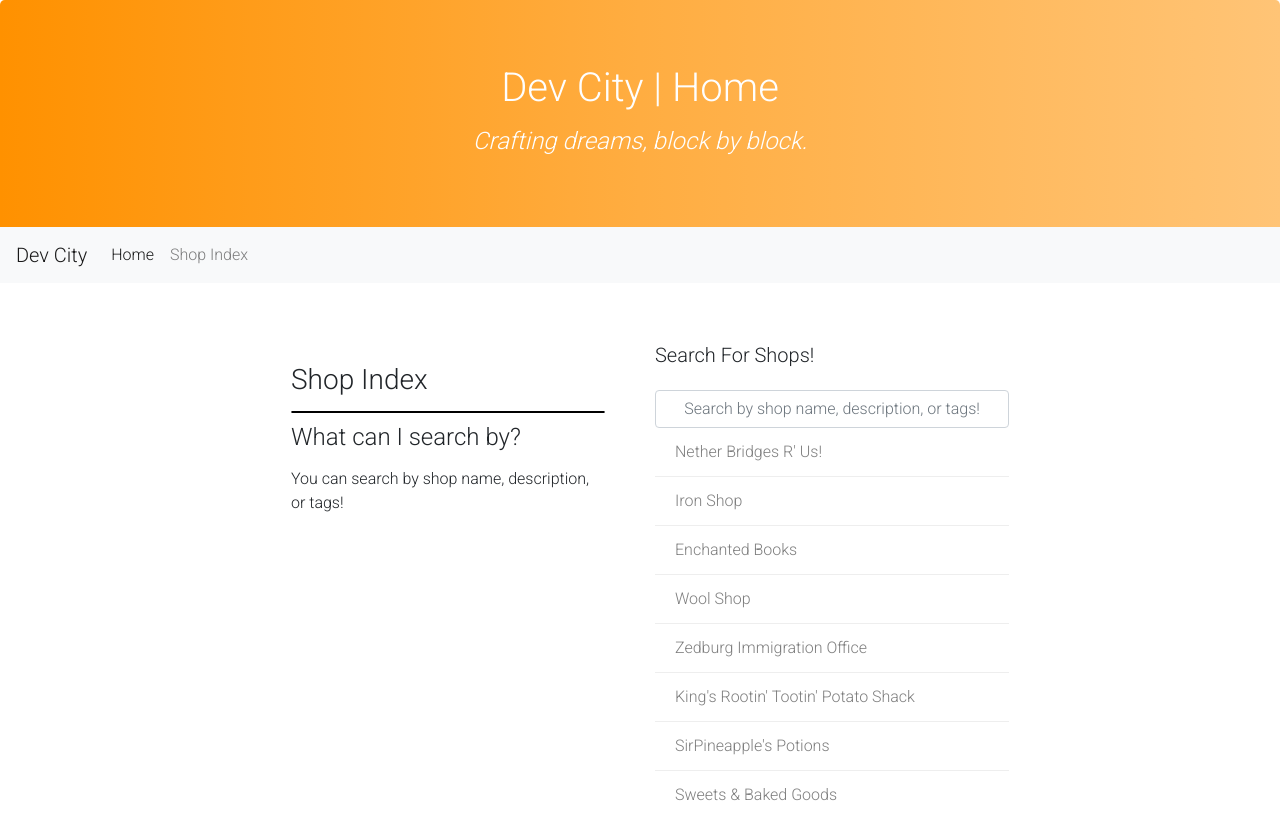
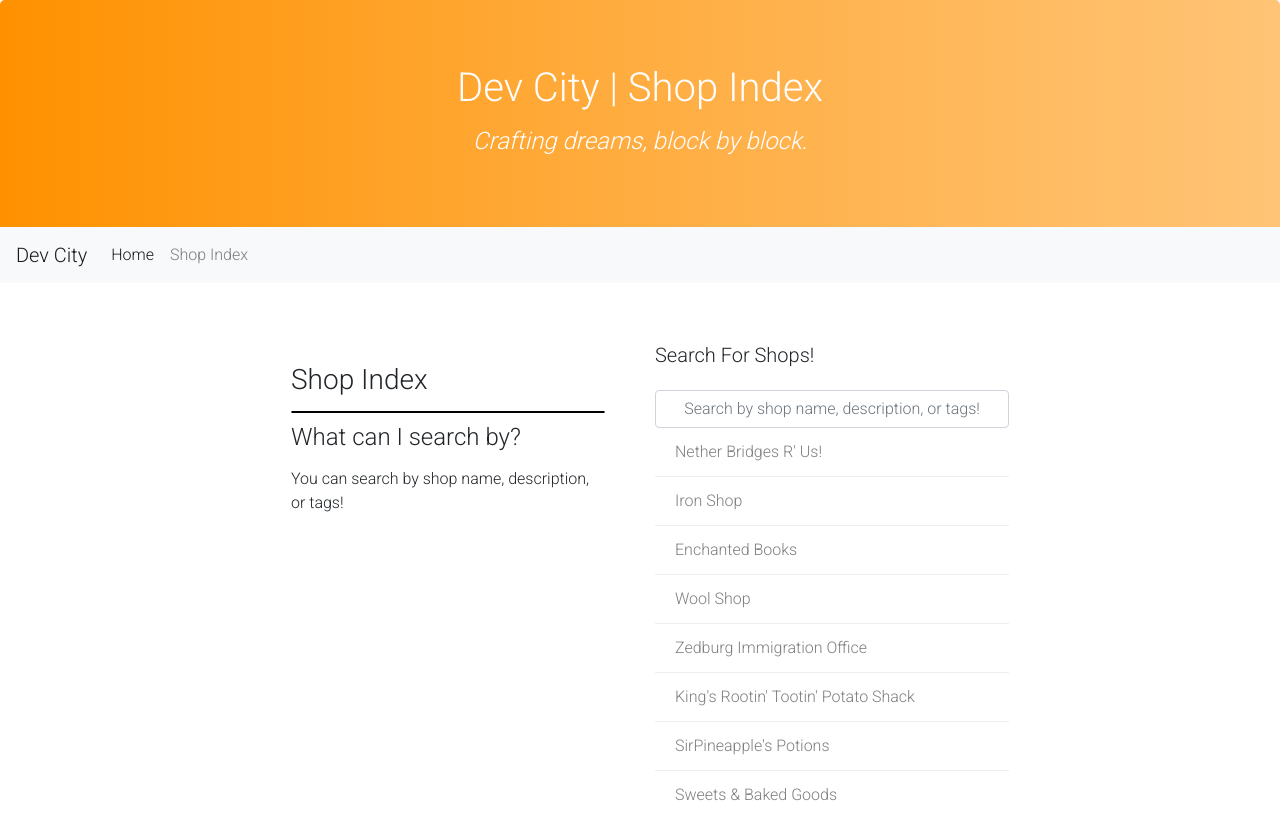
Before and after one commit to devcitymc/devcitymc.github.io, a plain HTML site: page pages/store-index.html in a window 1280 px wide. Drawn offline with nearby package versions, Linux system fonts and the light colour scheme.

Commit message:
fix header

```diff
--- a/pages/store-index.html
+++ b/pages/store-index.html
@@ -14,7 +14,7 @@
 
 <body>
     <header id="header" class="jumbotron text-center">
-        <h1>Dev City | Home</h1>
+        <h1>Dev City | Shop Index</h1>
         <h4><em>Crafting dreams, block by block.</em></h4>
     </header>
 
```
